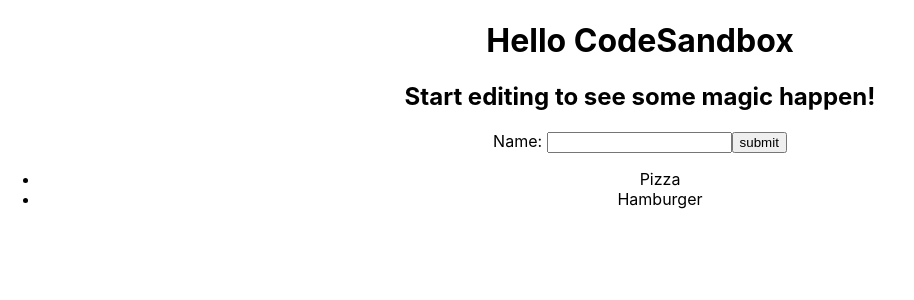
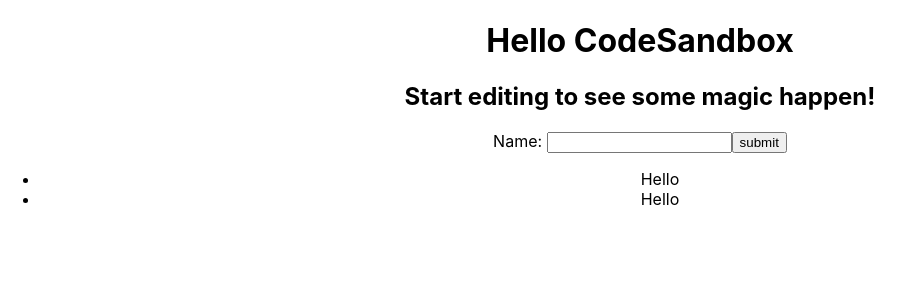
Before and after one commit to webdevyn/react-todoList, a React (Create React App) app: page / in a window 1280 px wide. Shown: the top 300 px of the page, without its empty margins (0-914 px from the left). Built offline with nearby package versions, Linux system fonts and the light colour scheme.

Commit message:
created ListItem component

```diff
--- a/src/App.js
+++ b/src/App.js
@@ -1,7 +1,13 @@
 import logo from './logo.svg';
 import './App.css';
+import ListItem from './ListItem';
 
 function App() {
+  const data = [{id: 1, name: "Pizza"}, {id: 2, name: "Hamburger"}];
+  const listItems = data.map(function(item) {
+    return <ListItem />;
+    // return<li key={item.id}>{item.name}</li>       //return jsx element for each li item
+  })
   return (
     <div className="App">
       <h1>Hello CodeSandbox</h1>
@@ -11,8 +17,7 @@ function App() {
         <input type="submit" value="submit"/>
       </form>
       <ul>
-        <li>Pizza</li>
-        <li>Hamburger</li>
+        {listItems}
       </ul>
     </div>
   );
--- /dev/null
+++ b/src/ListItem.js
@@ -0,0 +1,5 @@
+const ListItem = () => {
+    return <li>Hello</li>
+}
+
+export default ListItem;
```
